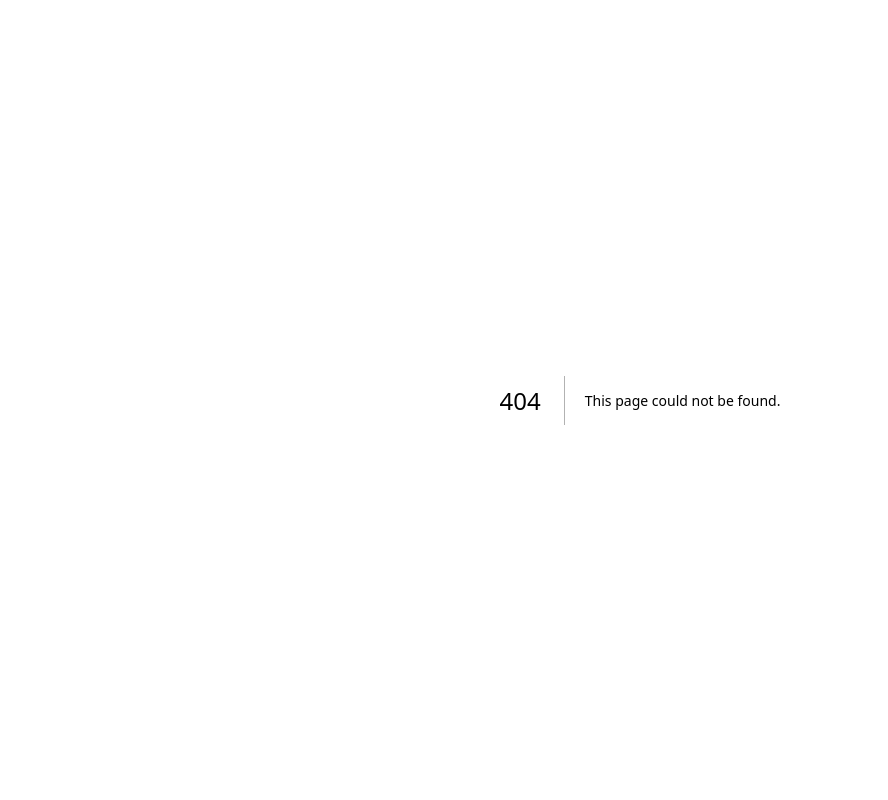
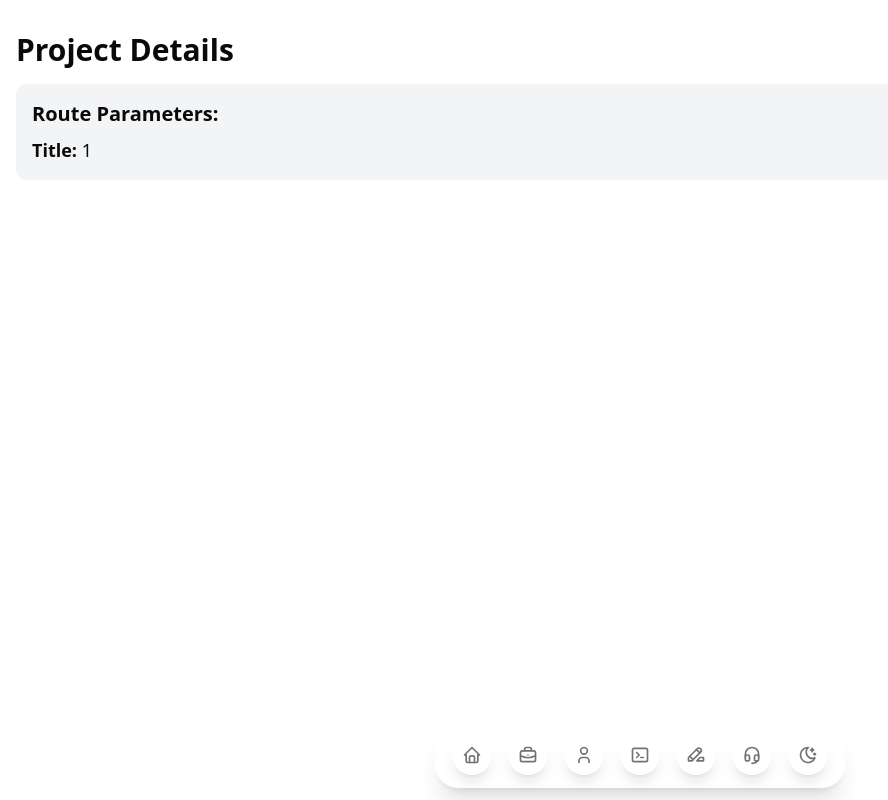
Before and after one commit to TheSamadAzeez/portfolio, a Next.js app: page /projects/1 in a window 1280 px wide. Before the commit this address had no page. Shown: the whole page, without its empty margins (0-888 px from the left). Built offline with nearby package versions, Linux system fonts and the light colour scheme.

Commit message:
feat: add ProjectDetails component to display project information

```diff
--- /dev/null
+++ b/src/app/(landing)/projects/[title]/page.tsx
@@ -0,0 +1,21 @@
+interface ProjectDetailsProps {
+  params: Promise<{
+    title: string
+  }>
+}
+
+export default async function ProjectDetails({ params }: ProjectDetailsProps) {
+  const { title } = await params
+
+  return (
+    <div className="container mx-auto px-4 py-8">
+      <h1 className="mb-4 text-3xl font-bold">Project Details</h1>
+      <div className="rounded-lg bg-gray-100 p-4 dark:bg-gray-800">
+        <h2 className="mb-2 text-xl font-semibold">Route Parameters:</h2>
+        <p className="text-lg">
+          <strong>Title:</strong> {title}
+        </p>
+      </div>
+    </div>
+  )
+}
```
